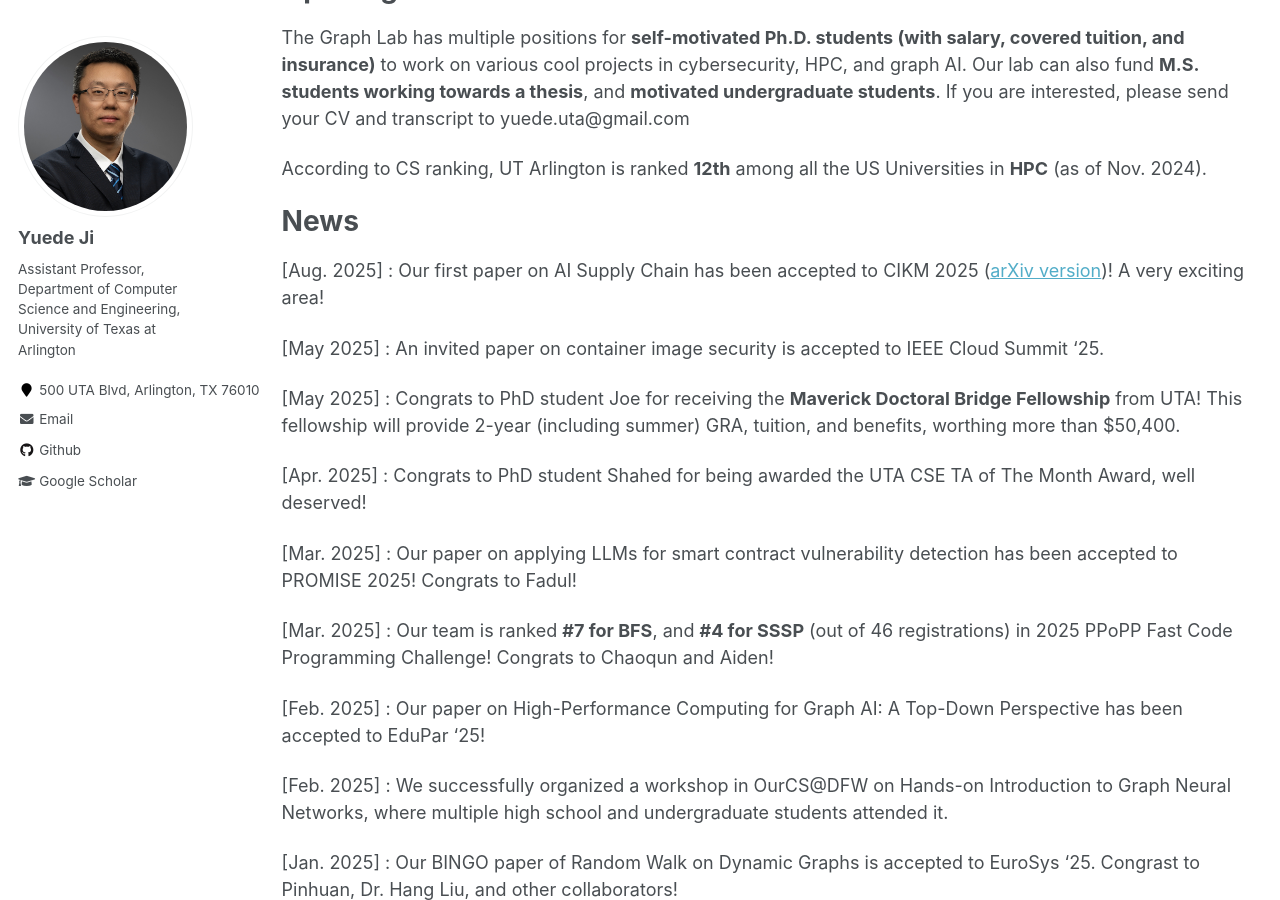
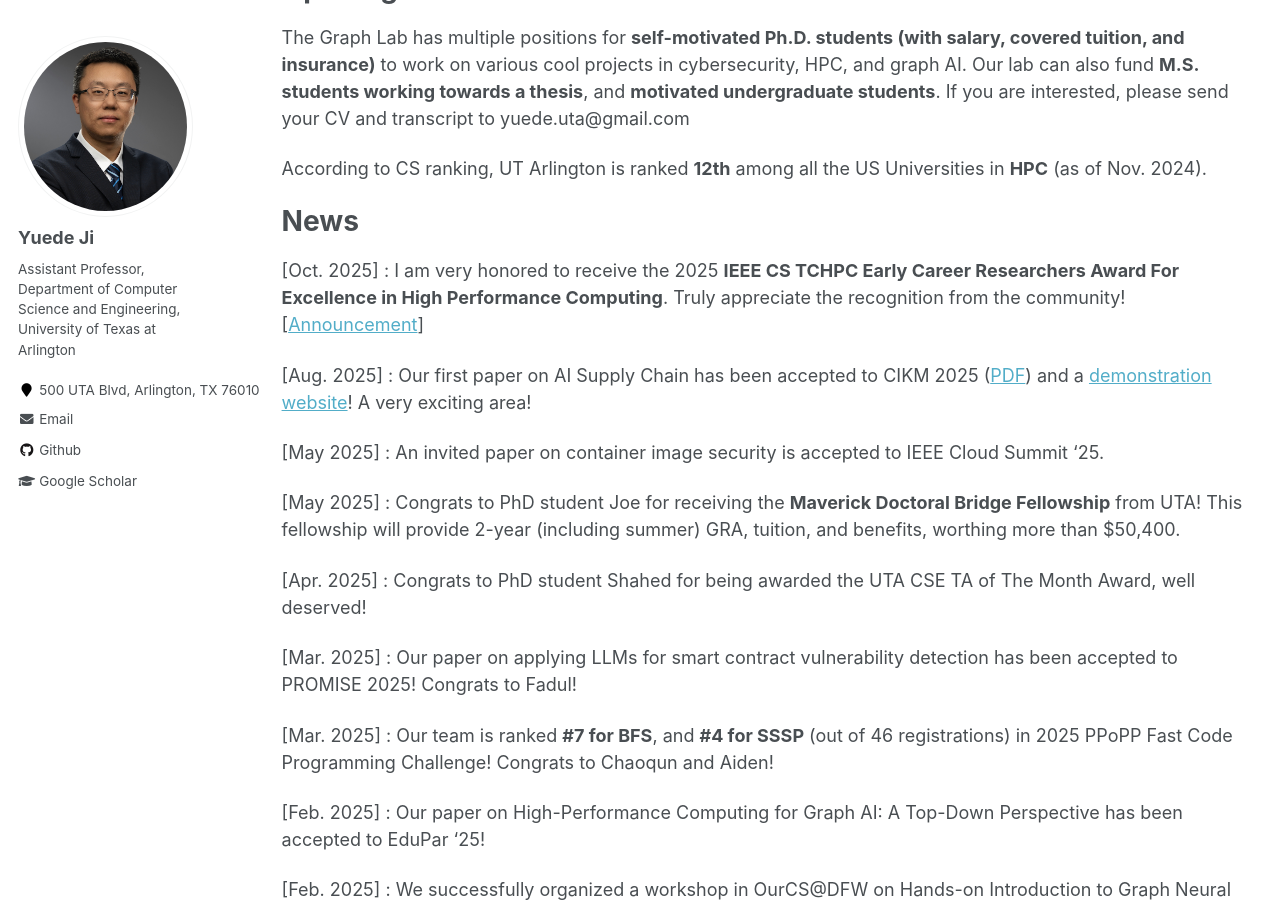
Before and after one commit to yuede/yuede.github.io, a Jekyll site: the page built from _pages/about.md, in a window 1280 px wide and 900 px high, scrolled down 509 px. Built offline with Jekyll 4.4.1, drawn with Linux system fonts in a browser that asks for light colours.

Commit message:
add award

```diff
--- a/_pages/about.md
+++ b/_pages/about.md
@@ -26,7 +26,10 @@ According to CS ranking, UT Arlington is ranked <strong>12th</strong> among all
 
 News
 ======
-[Aug. 2025] : Our first paper on AI Supply Chain has been accepted to CIKM 2025 ([arXiv version](https://arxiv.org/pdf/2507.14240))! A very exciting area!
+
+[Oct. 2025] : I am very honored to receive the 2025 <strong>IEEE CS TCHPC Early Career Researchers Award For Excellence in High Performance Computing</strong>. Truly appreciate the recognition from the community! [[Announcement](https://tc.computer.org/tchpc/2025/09/30/2025-ieee-cs-tchpc-ecr-award-winners/)]
+
+[Aug. 2025] : Our first paper on AI Supply Chain has been accepted to CIKM 2025 ([PDF](https://arxiv.org/pdf/2507.14240)) and a [demonstration website](https://ai-supply-chain.github.io/)! A very exciting area!
 
 [May 2025] : An invited paper on container image security is accepted to IEEE Cloud Summit '25.
 
```
Also changed, not shown: 1 other file.
